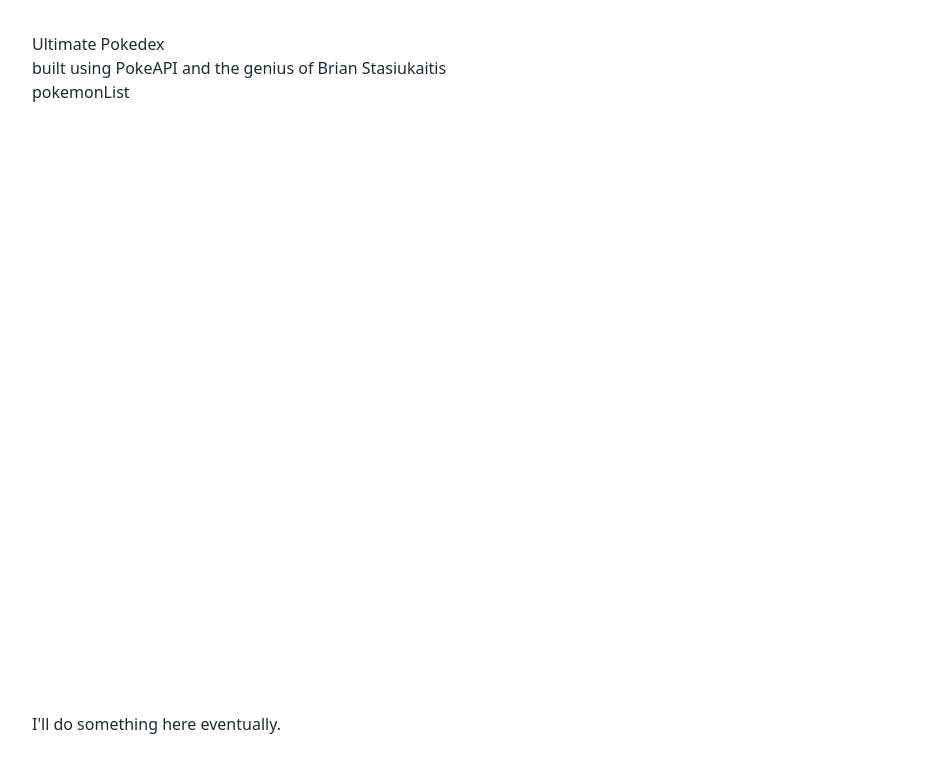
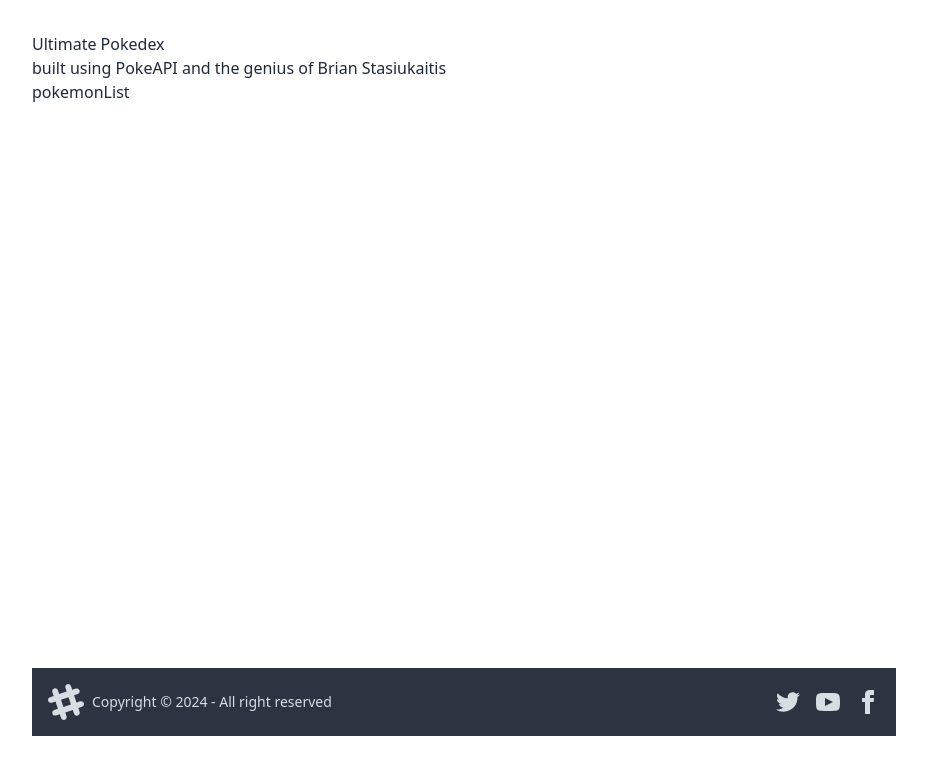
Before and after one commit to BrianStas/ultimate-pokedex, a Next.js app: page /Pokemon in a window 1280 px wide. Shown: the top 774 px of the page, without its empty margins (176-1103 px from the left). Built offline with nearby package versions, Linux system fonts and the light colour scheme.

Commit message:
Footer improvements
Made the footer with a base look that's better for improvement later to include my socials

```diff
--- a/src/app/Footer.js
+++ b/src/app/Footer.js
@@ -1,8 +1,18 @@
 import React from 'react'
 
 const Footer = () => {
-  return (
-    <div>I'll do something here eventually.</div>
+  return (<footer className="footer items-center p-4 bg-neutral text-neutral-content">
+    <aside className="items-center grid-flow-col">
+    <svg width="36" height="36" viewBox="0 0 24 24" xmlns="http://www.w3.org/2000/svg" fillRule="evenodd" clipRule="evenodd" className="fill-current"><path d="M22.672 15.226l-2.432.811.841 2.515c.33 1.019-.209 2.127-1.23 2.456-1.15.325-2.148-.321-2.463-1.226l-.84-2.518-5.013 1.677.84 2.517c.391 1.203-.434 2.542-1.831 2.542-.88 0-1.601-.564-1.86-1.314l-.842-2.516-2.431.809c-1.135.328-2.145-.317-2.463-1.229-.329-1.018.211-2.127 1.231-2.456l2.432-.809-1.621-4.823-2.432.808c-1.355.384-2.558-.59-2.558-1.839 0-.817.509-1.582 1.327-1.846l2.433-.809-.842-2.515c-.33-1.02.211-2.129 1.232-2.458 1.02-.329 2.13.209 2.461 1.229l.842 2.515 5.011-1.677-.839-2.517c-.403-1.238.484-2.553 1.843-2.553.819 0 1.585.509 1.85 1.326l.841 2.517 2.431-.81c1.02-.33 2.131.211 2.461 1.229.332 1.018-.21 2.126-1.23 2.456l-2.433.809 1.622 4.823 2.433-.809c1.242-.401 2.557.484 2.557 1.838 0 .819-.51 1.583-1.328 1.847m-8.992-6.428l-5.01 1.675 1.619 4.828 5.011-1.674-1.62-4.829z"></path></svg>
+    <p>Copyright © 2024 - All right reserved</p>
+  </aside>
+  <nav className="grid-flow-col gap-4 md:place-self-center md:justify-self-end">
+    <a><svg xmlns="http://www.w3.org/2000/svg" width="24" height="24" viewBox="0 0 24 24" className="fill-current"><path d="M24 4.557c-.883.392-1.832.656-2.828.775 1.017-.609 1.798-1.574 2.165-2.724-.951.564-2.005.974-3.127 1.195-.897-.957-2.178-1.555-3.594-1.555-3.179 0-5.515 2.966-4.797 6.045-4.091-.205-7.719-2.165-10.148-5.144-1.29 2.213-.669 5.108 1.523 6.574-.806-.026-1.566-.247-2.229-.616-.054 2.281 1.581 4.415 3.949 4.89-.693.188-1.452.232-2.224.084.626 1.956 2.444 3.379 4.6 3.419-2.07 1.623-4.678 2.348-7.29 2.04 2.179 1.397 4.768 2.212 7.548 2.212 9.142 0 14.307-7.721 13.995-14.646.962-.695 1.797-1.562 2.457-2.549z"></path></svg>
+    </a>
+    <a><svg xmlns="http://www.w3.org/2000/svg" width="24" height="24" viewBox="0 0 24 24" className="fill-current"><path d="M19.615 3.184c-3.604-.246-11.631-.245-15.23 0-3.897.266-4.356 2.62-4.385 8.816.029 6.185.484 8.549 4.385 8.816 3.6.245 11.626.246 15.23 0 3.897-.266 4.356-2.62 4.385-8.816-.029-6.185-.484-8.549-4.385-8.816zm-10.615 12.816v-8l8 3.993-8 4.007z"></path></svg></a>
+    <a><svg xmlns="http://www.w3.org/2000/svg" width="24" height="24" viewBox="0 0 24 24" className="fill-current"><path d="M9 8h-3v4h3v12h5v-12h3.642l.358-4h-4v-1.667c0-.955.192-1.333 1.115-1.333h2.885v-5h-3.808c-3.596 0-5.192 1.583-5.192 4.615v3.385z"></path></svg></a>
+  </nav>
+  </footer>
   )
 }
 
```
